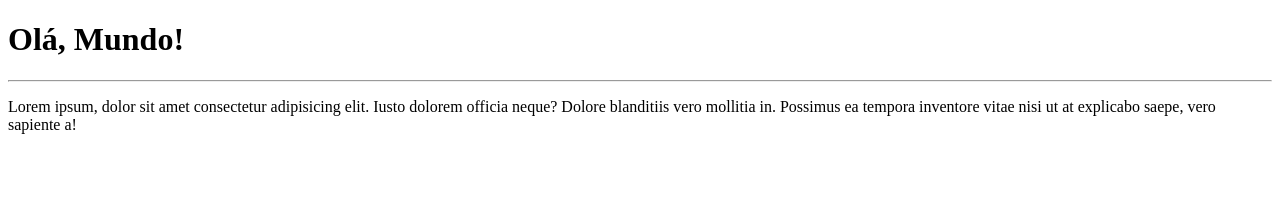
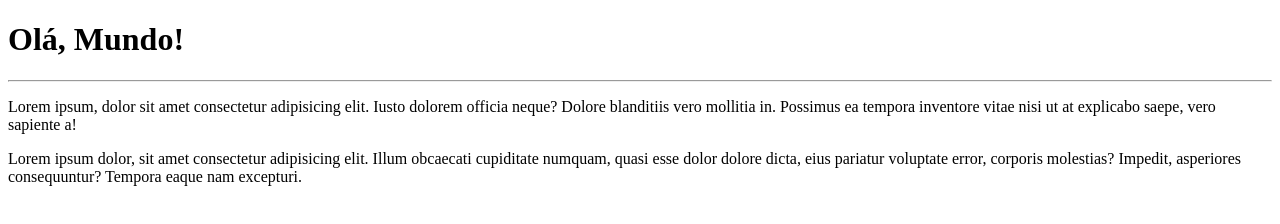
Before and after one commit to Tom200-a/Ol--Mundo, a plain HTML site: page site-exemplo/index.html in a window 1280 px wide. Drawn offline with Linux system fonts and the light colour scheme.

Commit message:
Adicionei um parágrafo

```diff
--- a/site-exemplo/index.html
+++ b/site-exemplo/index.html
@@ -10,5 +10,6 @@
     <h1>Olá, Mundo!</h1>
     <hr>
     <p>Lorem ipsum, dolor sit amet consectetur adipisicing elit. Iusto dolorem officia neque? Dolore blanditiis vero mollitia in. Possimus ea tempora inventore vitae nisi ut at explicabo saepe, vero sapiente a!</p>
+    <p>Lorem ipsum dolor, sit amet consectetur adipisicing elit. Illum obcaecati cupiditate numquam, quasi esse dolor dolore dicta, eius pariatur voluptate error, corporis molestias? Impedit, asperiores consequuntur? Tempora eaque nam excepturi.</p>
 </body>
 </html>
```
